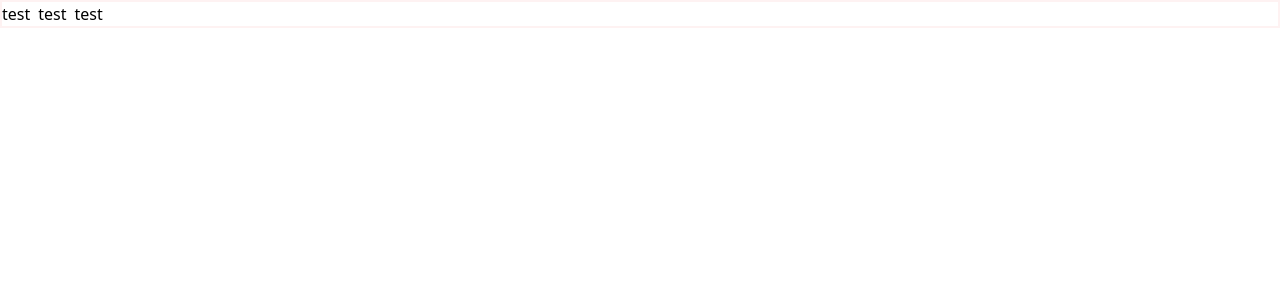
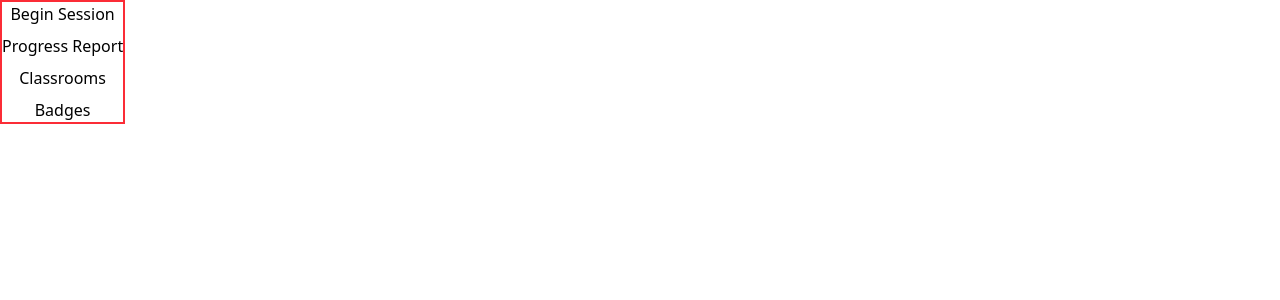
Before and after one commit to kxs-codes/zalk, a React (Vite) app in the folder frontend/: page /portal in a window 1280 px wide. Before the commit this address had no page. Shown: the top 300 px of the page. Built offline with nearby package versions, Linux system fonts and the light colour scheme.

Commit message:
feat: initial commit for navbar

```diff
--- a/frontend/src/App.jsx
+++ b/frontend/src/App.jsx
@@ -4,10 +4,10 @@ import NavBar from './components/NavBar.jsx';
 
 function App() {
   return (
-      <>
+      <div className='flex'>
           <NavBar/>
           <AppRoutes/>
-      </>
+      </div>
   );
 }
 
--- a/frontend/src/components/NavBar.jsx
+++ b/frontend/src/components/NavBar.jsx
@@ -2,14 +2,63 @@ import { useState, useEffect } from "react";
 import { Link } from "react-router-dom";
 
 const NavBar = () => {
+    const [isOpen, setIsOpen] = useState(true);
+    const [role, setRole] = useState('student');
+
     return (
-        <nav className="flex border-2 border-red-50">
-            <ul className="flex flex-row gap-2">
-                <li>test</li>
-                <li>test</li>
-                <li>test</li>
-            </ul>
-        </nav>
+        <div className="flex">
+            <nav className="flex border-2 border-red-500">
+                {/* Student Navigation */}
+                {role == "student" &&
+                    <ul className="flex flex-col gap-2">
+                        <li>Begin Session</li>
+                        <li>Progress Report</li>
+                        <li>Classrooms</li>
+                        <li>Badges</li>
+                    </ul>
+                }
+
+                {/* Educator Navigation */}
+                {role == "educator" && (
+                    <ul className="flex flex-col gap-2">
+                        <li>Current Sessions</li>
+                        <li>Class Progress</li>
+                        <li>Classroom Management</li>
+                        <li>Session Configuration</li>
+                    </ul>
+                )}
+
+                {/* Guardian Navigation */}
+                {role == "guardian" && (
+                    <ul className="flex flex-col gap-2">
+                        <li>Child Progress</li>
+                        <li>Report Issues</li>
+                    </ul>
+                )}
+
+                {/* Advisory Board Navigation */}
+                {role == "advisory" && (
+                    <ul className="flex flex-col gap-2">
+                        <li>View Progress</li>
+                        <li>Access Spreadsheet</li>
+                        <li>Access Reports</li>
+                        <li>Report Issues</li>
+                    </ul>
+                )}
+
+                {/* Moderator Navigation */}
+                {role == "moderator" && (
+                    <ul className="flex flex-col gap-2">
+                        <li>Design Classroom</li>
+                        <li>Create Account</li>
+                        <li>Access Logs</li>
+                        <li>Access Reports</li>
+                        <li>Report Issues</li>
+                    </ul>
+                )}
+
+            </nav>
+        </div>
     )
 }
 
```
